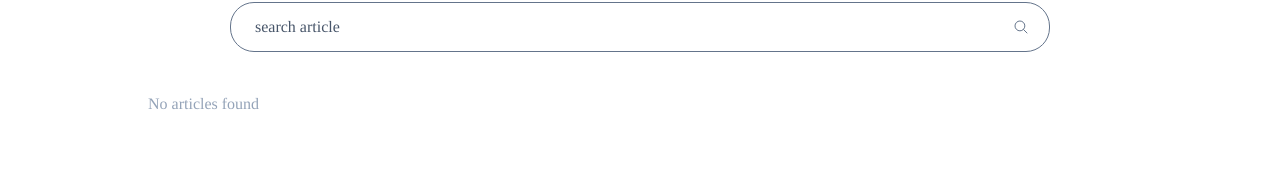
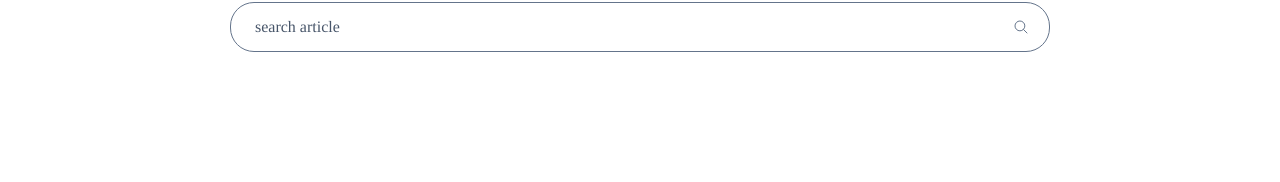
Before and after one commit to Odile078/react-news-app, a React (Vite) app: page /search in a window 1280 px wide. Shown: the part 106-288 px from the top of the page. Built offline with nearby package versions, Linux system fonts and the light colour scheme.

Commit message:
feat: add isSearching article action

```diff
--- a/src/components/cards/ArticlesList.jsx
+++ b/src/components/cards/ArticlesList.jsx
@@ -1,7 +1,9 @@
+import { useSelector } from "react-redux";
 import ArticleSkeleton from "../skeletonLoaders/ArticleSkeleton";
 import Article from "./Article";
 
-const ArticlesList = ({ articles, isLoading, listTitle }) => {
+const ArticlesList = ({ articles, isLoading }) => {
+  const { isSearching } = useSelector((state) => state.articles);
   return (
     <div className="grid grid-cols-1 gap-3 sm:grid-cols-2 lg:grid-cols-3">
       {isLoading ? (
@@ -21,7 +23,11 @@ const ArticlesList = ({ articles, isLoading, listTitle }) => {
           />
         ))
       ) : (
-        <p className="text-slate-400">No articles found</p>
+        <p className="text-slate-400">
+          {isSearching
+            ? "No articles found, try a different keyword."
+            : "No articles found."}
+        </p>
       )}
     </div>
   );
--- a/src/features/articlesSlice.js
+++ b/src/features/articlesSlice.js
@@ -12,6 +12,7 @@ const initialState = {
   weeklyArticles: [],
   selectedArticle: {},
   errors: null,
+  isSearching: false,
 };
 export const fetchTrendingArticles = createAsyncThunk(
   "articles/fetchTrendingArticles",
@@ -87,6 +88,9 @@ const articlesSlice = createSlice({
     clearArticles: (state, action) => {
       state.articles = [];
     },
+    setIsSearching: (state, action) => {
+      state.isSearching = action.payload;
+    },
   },
   extraReducers: (builder) => {
     builder
@@ -134,6 +138,7 @@ const articlesSlice = createSlice({
       })
       .addCase(searchArticlesByKeyword.pending, (state) => {
         state.isLoading = true;
+        state.isSearching = true;
       })
       .addCase(searchArticlesByKeyword.fulfilled, (state, action) => {
         state.isLoading = false;
@@ -148,5 +153,6 @@ const articlesSlice = createSlice({
       });
   },
 });
-export const { setSelectedArticle, clearArticles } = articlesSlice.actions;
+export const { setSelectedArticle, clearArticles, setIsSearching } =
+  articlesSlice.actions;
 export default articlesSlice.reducer;
--- a/src/pages/SearchArticles.jsx
+++ b/src/pages/SearchArticles.jsx
@@ -7,10 +7,13 @@ import { useEffect, useState } from "react";
 import {
   clearArticles,
   searchArticlesByKeyword,
+  setIsSearching,
 } from "../features/articlesSlice";
 
 const SearchArticles = () => {
-  const { articles, isLoading } = useSelector((state) => state.articles);
+  const { articles, isLoading, isSearching } = useSelector(
+    (state) => state.articles
+  );
   const [searchText, setSearchText] = useState("");
   const dispatch = useDispatch();
   const handleChangeSearchText = (e) => setSearchText(e.target.value);
@@ -20,7 +23,11 @@ const SearchArticles = () => {
     dispatch(searchArticlesByKeyword(searchText));
   };
   useEffect(() => {
-    return () => dispatch(clearArticles());
+    dispatch(setIsSearching(false));
+    return () => {
+      dispatch(clearArticles());
+      dispatch(setIsSearching(false));
+    };
   }, []);
   return (
     <div className="flex flex-col min-h-screen">
@@ -28,13 +35,13 @@ const SearchArticles = () => {
       <main className="flex-1 max-w-7xl px-5 pb-10 space-y-10 lg:min-w-[1024px] lg:mx-auto py-10">
         <div className="flex justify-center">
           <form
-            className="flex p-1 px-5 bg-white border rounded-3xl border-slate-500 w-5/6"
+            className="flex w-5/6 p-1 px-5 bg-white border rounded-3xl border-slate-500"
             onSubmit={handleSubmitForm}
           >
             <input
               type="text"
               placeholder="search article"
-              className="px-1 flex-1 py-2 border-0 outline-none focus:outline-none text-slate-600 placeholder:text-slate-600"
+              className="flex-1 px-1 py-2 border-0 outline-none focus:outline-none text-slate-600 placeholder:text-slate-600"
               onChange={handleChangeSearchText}
             />
             <button type="button" onClick={handleSubmitForm}>
@@ -43,7 +50,9 @@ const SearchArticles = () => {
           </form>
         </div>
         <div className="space-y-4">
-          <ArticlesList articles={articles} isLoading={isLoading} />
+          {isSearching && (
+            <ArticlesList articles={articles} isLoading={isLoading} />
+          )}
         </div>
       </main>
       <Footer />
```
